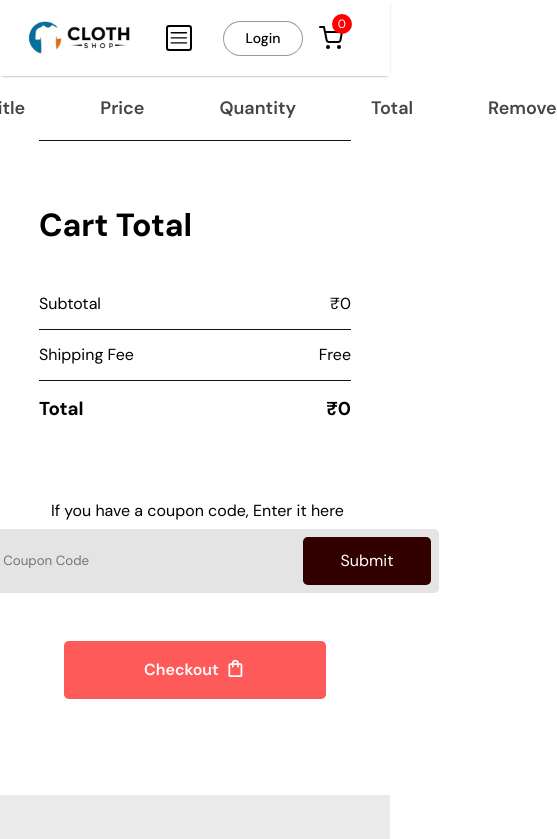
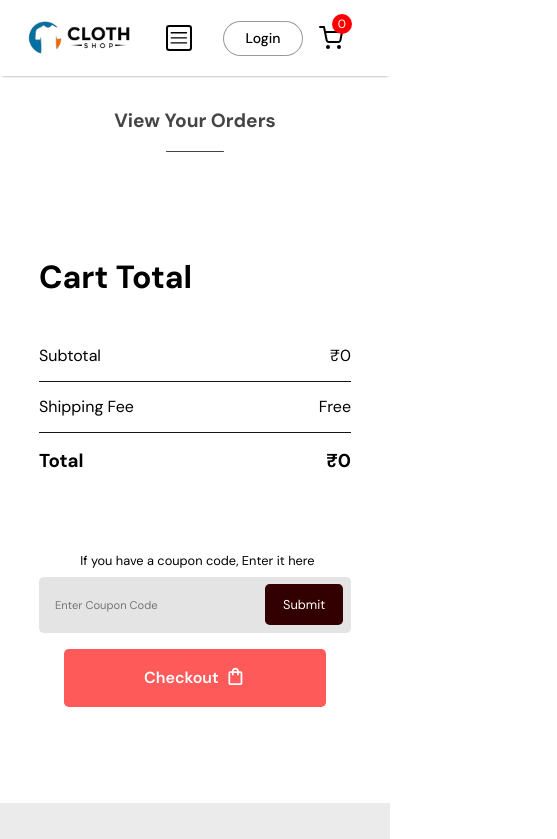
Before and after one commit to NipunShrivats/ecommerce-clothing, a React (Vite) app: page /cart in a window 390 px wide. Shown: the top 839 px of the page, 557 px wide, since content can reach past the window. Built offline with nearby package versions, Linux system fonts and the light colour scheme.

Commit message:
changes on 4sep, commit no.5

```diff
--- a/src/Components/CartItems/CartItems.css
+++ b/src/Components/CartItems/CartItems.css
@@ -2,7 +2,25 @@
     /* border: 2px solid red; */
     margin-bottom: 6rem;
 }
+.cart-head-title{
+    /* border: 2px solid red; */
+    display: flex;
+    flex-direction: column;
+    align-items: center;
+    justify-content: center;
+    margin-bottom: 1rem;
+}
+.cart-head-title .title-line-top{
+    margin-top: .1rem;
+    margin-bottom: 2rem;
 
+}
+.cart-head-title .your-orders-title{
+    text-align: center;
+    margin-top: 2rem;
+    margin-bottom: 1rem;
+    color: #454545;
+}
 .cartitems .cartitems-format-main{
     /* border: 2px solid red; */
     display: grid;
@@ -16,14 +34,6 @@
     align-items: center;
     justify-content: center;
 }
-.cartitems .cartitems-format-main{
-    /* border: 2px solid red; */
-    /* text-align: center; */
-    /* display: flex;
-    flex-direction: row;
-    justify-content: center;
-    gap: 5rem; */
-}
 
 .title-line-long{
     background-color: rgb(20, 20, 20);
@@ -35,6 +45,7 @@
 }
 .cartitem-format img{
     /* border: 2px solid red; */
+    margin-left: 1rem;
     width: 3rem;
 }
 .cartitem-format p{
@@ -207,7 +218,75 @@
     .cartitems-promocode{
         width: 25rem;
     }
+
+    .cartitem-format{
+        /* border: 2px solid red;                       */
+    }
+    .cartitem-format img{
+        /* border: 2px solid red; */
+        width: 3rem;
+    }
+    .cartitem-format p{
+        /* border: 2px solid red;    */
+        font-size: .8rem;
+        font-weight: 500;
+    }
+    .cartitem-format .product-name{
+        /* border: 2px solid red;    */
+        margin-left: -2rem;
+        width: 10rem;
+        font-size: .8rem;
+        font-weight: 500;
+    }
 }
+@media(max-width:1000px){
+    .cartitems-format-main p{
+        font-size:1rem;
+    }
+     .cartitem-format{
+        /* border: 2px solid red; */
+    }
+    .cartitem-format img{
+        /* border: 2px solid red; */
+        width: 3rem;
+    }
+    .cartitem-format p{
+        /* border: 2px solid red;    */
+        font-size: .8rem;
+        font-weight: 500;
+    }
+    .remove-btn{
+        margin-left: .5rem;
+    }
+    .cartitem-format .product-name{
+        /* border: 2px solid red; */
+        margin-left: -2rem;
+        width: 10rem;
+        font-size: .8rem;
+        font-weight: 500;
+    }
+
+}
+
+@media(max-width:900px){
+    .remove-btn{
+        margin-left: 1rem;
+    }
+    .cartitem-format .product-name{
+        /* border: 2px solid red;    */
+        margin-left: 0rem;
+        width: 10rem;
+        font-size: .8rem;
+        font-weight: 500;
+    }
+    .cartitems .cartitems-format-main{
+        gap: 1rem;
+        padding: 20px 0px;
+        font-size: 18px;
+
+    }
+}
+
 @media(max-width:850px){
     .cartitems-down{
         flex-direction: column;
@@ -224,4 +303,80 @@
         align-items: center;
         justify-content: center;
     }
+    .cartitems-promobox{
+        margin-bottom: 1rem;
+    }
 }
+
+@media(max-width:730px){
+    .cart-heading p, .cart-line{
+        /* border: 2px solid red; */
+        display: none;
+        visibility:hidden;
+    }
+    .cartitem-format{
+        /* border: 2px solid red; */
+    }
+    .cart-head-title{
+        margin-bottom: -2rem;
+    }
+    .cart-head-title .your-orders-title{
+        font-size: 1.2rem;
+    }
+    .cart-head-title .your-orders-title{
+        font-size: 1.2rem;
+    }
+    .cart-head-title .title-line-top{
+        /* border: 2px solid red; */
+        width: 15%;
+        height: .1rem;
+    }
+
+}
+@media(max-width:600px){
+    .cartitems .cartitems-format-main{
+        /* border: 2px solid red; */
+        display: flex;
+        flex-wrap: wrap;
+    }
+    .your-orders{
+        /* border: 2px solid red; */
+        text-align: center;
+        margin-top: -1rem;
+        margin-bottom: 1rem;
+    }
+}
+@media(max-width:550px){
+    .cartitems-promocode{
+        /* border: 2px solid red; */
+        /*  border: 2px solid red; */
+    }
+    .cartitems-promobox {
+        /* border: 2px solid red;    */
+        height: 3.5rem;
+        width: 80%;
+    }
+    .cartitems-promobox input{
+        font-size: .7rem;
+    }
+    .cartitems-promobox button{
+        font-size: .8rem;
+    }
+}
+@media(max-width:550px){
+    .cartitems-promocode p{
+        font-size: .8rem;
+    }
+    .cartitems-promobox {
+        /* border: 2px solid red;    */
+        height: 3.5rem;
+        width: 100%;
+    }
+    .cartitems-promobox input{
+        font-size: .7rem;
+    }
+    .cartitems-promobox button{
+        font-size: .8rem;
+        height: 2.6rem;
+    }
+}
--- a/src/Components/CartItems/CartItems.jsx
+++ b/src/Components/CartItems/CartItems.jsx
@@ -11,8 +11,13 @@ export default function CartItems() {
 
   return (
     <>
+      <div className="cart-head-title">
+        <h1 className="your-orders-title">View Your Orders</h1>
+        <div className="title-line title-line-top"></div>
+      </div>
+
       <div className="cartitems container">
-        <div className="cartitems-format-main">
+        <div className="cartitems-format-main cart-heading">
           <p>Products</p>
           <p>Title</p>
           <p>Price</p>
@@ -20,15 +25,20 @@ export default function CartItems() {
           <p>Total</p>
           <p>Remove</p>
         </div>
-        <div className="title-line-long"></div>
+        <div className="title-line-long cart-line"></div>
 
         {all_product.map((e) => {
           if (cartItems[e.id] > 0) {
             return (
-              <div key={e.id}>
+              <>
+                <div key={e.id} className="cartitem-container">
                   <div className="cartitem-format cartitems-format-main">
-                  <img src={e.image} alt="" className="carticon-product-icon" />
-                  <p>{e.name}</p>
+                    <img
+                      src={e.image}
+                      alt=""
+                      className="carticon-product-icon"
+                    />
+                    <p className="product-name">{e.name}</p>
                     <p>₹{e.new_price}/-</p>
                     <div className="cartitems-quantity-div">
                       <button className="cartitems-quantity">
@@ -43,8 +53,9 @@ export default function CartItems() {
                       }}
                     />
                   </div>
-                <div className="title-line-long"></div>
+                  <div className="title-line-long cart-line2"></div>
                 </div>
+              </>
             );
           }
           return null;
--- a/src/Components/Footer/Footer.css
+++ b/src/Components/Footer/Footer.css
@@ -7,10 +7,10 @@
     gap: 50px;
     background-color: #ebebeb;
     padding-top: 2rem;
-    position: relative;
+    /* position: relative;
     left: 0;
     right: 0;
-    bottom: 0;
+    bottom: 0rem; */
 }
 
 .footer img {
@@ -96,7 +96,7 @@
         list-style: none;
         gap: 1rem;
         color: #252525;
-        font-size: 12px;
+        font-size: 16px;
     }
 
     .footer-social-icons {
@@ -128,4 +128,8 @@
     .footer-copyright p{
         font-size: 12px;
     }
+    .footer-link {
+        font-size: 14px;
+    }
+
 }
```
Lines whose indentation alone changed are shown as unchanged.
